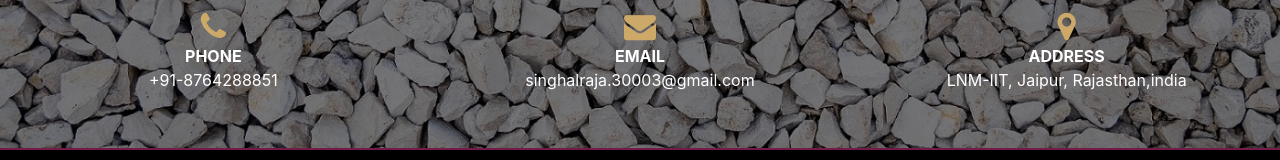
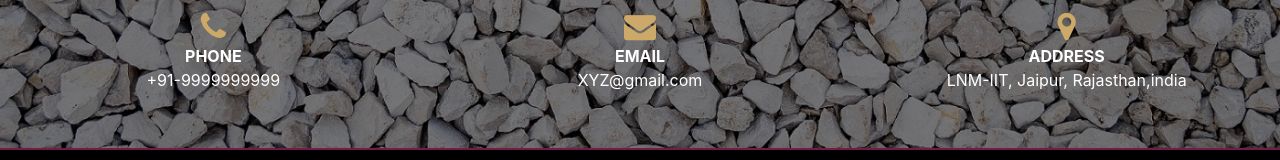
Before and after one commit to rsinghal26/Porfolio-website-template, a plain HTML site: page index.html in a window 1280 px wide. Shown: the part 3850-4010 px from the top of the page. Drawn offline with Linux system fonts and the light colour scheme; a script that the page names is missing.

Commit message:
Update index.html

```diff
--- a/index.html
+++ b/index.html
@@ -313,14 +313,14 @@
                 <i class="fa fa-phone fa-2x" aria-hidden="true"></i>
                 <div class="info" id="contect-number">
                     <strong>PHONE</strong><br>
-                    <span>+91-8764288851</span>
+                    <span>+91-9999999999</span>
                 </div>
             </div>
             <div class="col-md-4 detail animateblock">
                 <i class="fa fa-envelope fa-2x" aria-hidden="true"></i>
                 <div class="info" id="email-address">
                     <strong>EMAIL</strong><br>
-                    <span>singhalraja.30003@gmail.com</span>
+                    <span>XYZ@gmail.com</span>
                 </div>
             </div>
             <div class="col-md-4 detail animateblock ">
```
